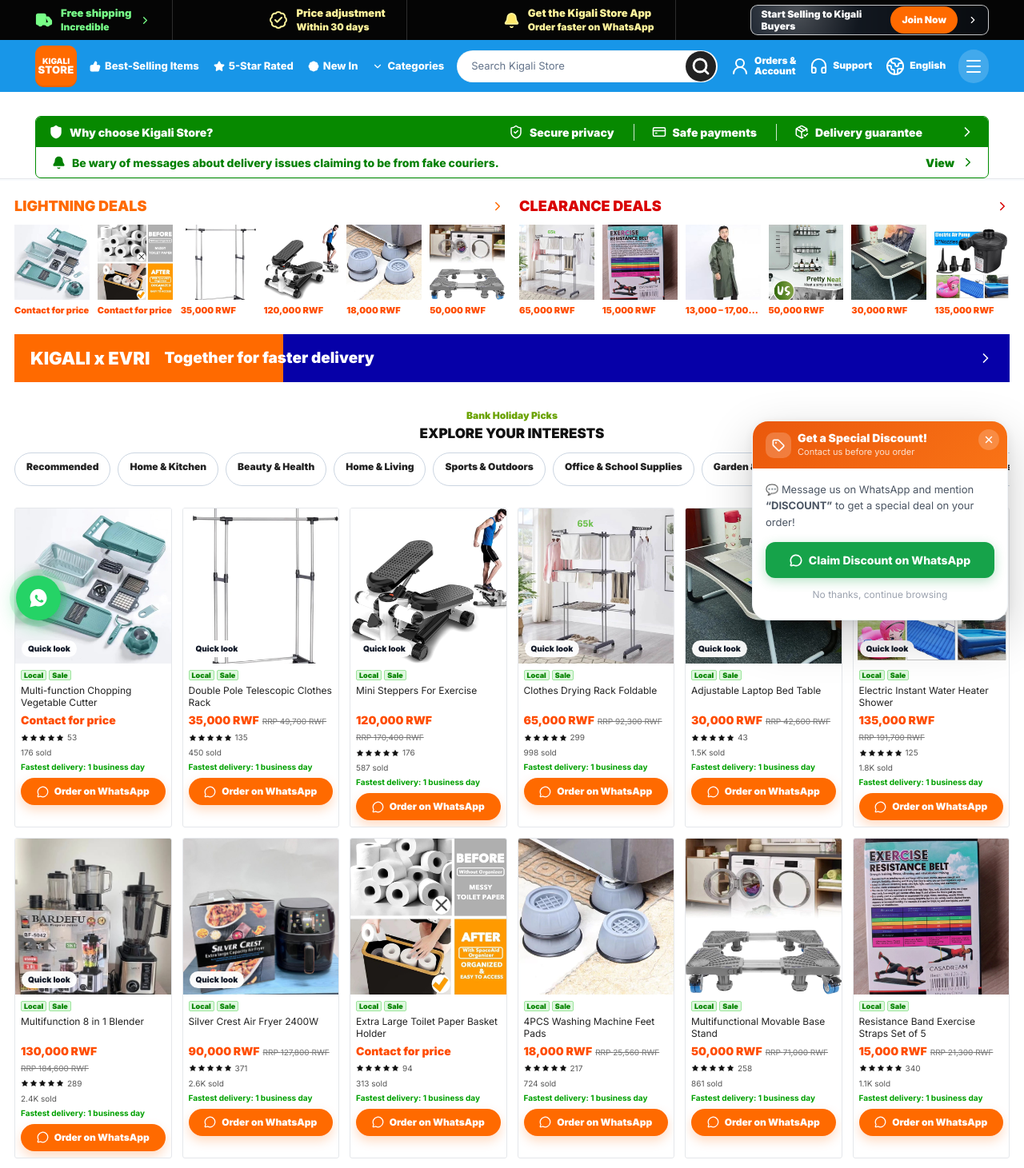
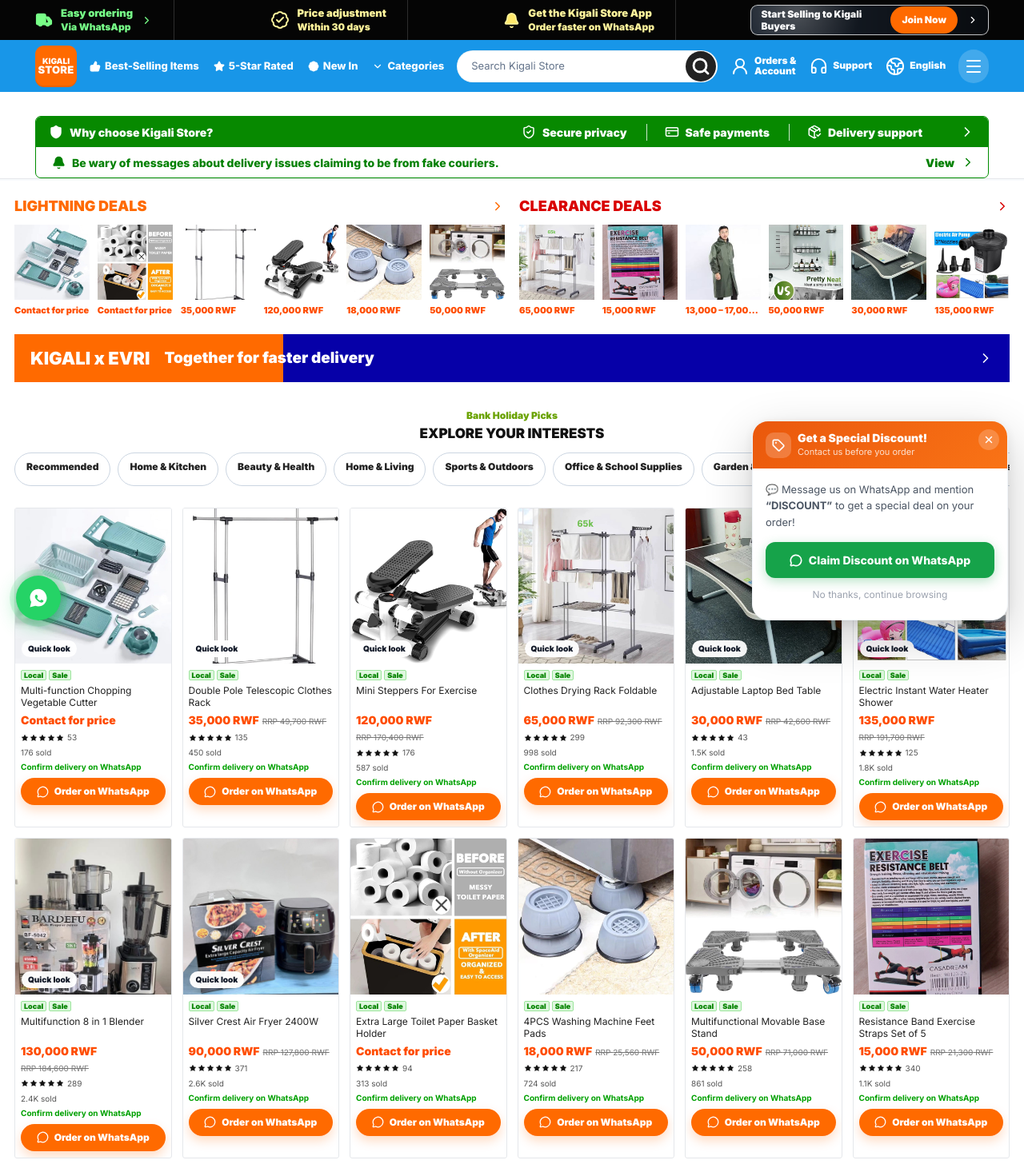
Before and after one commit to luckyusY/kigalionlinestore, a Next.js app: page / in a window 1280 px wide. Shown: the top 1461 px of the page at 80% size. Built offline with nearby package versions, Linux system fonts and the light colour scheme.

Commit message:
Remove free shipping messaging

```diff
--- a/app/admin/page.tsx
+++ b/app/admin/page.tsx
@@ -59,7 +59,7 @@
   phone: "0784 734 956",
   whatsapp: "250784734956",
   deliveryText: "Fast Kigali delivery",
-  announcement: "Free shipping on selected products",
+  announcement: "WhatsApp ordering available",
   supportText: "WhatsApp Orders",
   tiktok: "https://www.tiktok.com/@kigalionlinestore",
   instagram: "https://www.instagram.com/kigali_online_store/",
--- a/app/api/admin/settings/route.ts
+++ b/app/api/admin/settings/route.ts
@@ -32,7 +32,7 @@
     phone: String(body.phone || "0784 734 956"),
     whatsapp: String(body.whatsapp || "250784734956"),
     deliveryText: String(body.deliveryText || "Fast Kigali delivery"),
-    announcement: String(body.announcement || "Free shipping on selected products"),
+    announcement: String(body.announcement || "WhatsApp ordering available"),
     supportText: String(body.supportText || "WhatsApp Orders"),
     tiktok: String(body.tiktok || ""),
     instagram: String(body.instagram || ""),
--- a/components/Header.tsx
+++ b/components/Header.tsx
@@ -62,7 +62,7 @@
       <div className="temu-top-strip">
         <Link href="/products" className="temu-top-item">
           <Truck size={22} fill="#79ff87" />
-          <span><strong>Free shipping</strong><small>Incredible</small></span>
+          <span><strong>Easy ordering</strong><small>Via WhatsApp</small></span>
           <ChevronRight size={15} />
         </Link>
         <Link href="/contact" className="temu-top-item">
@@ -154,7 +154,7 @@
           <span><ShieldCheck size={18} fill="currentColor" /> Why choose Kigali Store?</span>
           <span><ShieldCheck size={18} /> Secure privacy</span>
           <span><CreditCard size={18} /> Safe payments</span>
-          <span><PackageCheck size={18} /> Delivery guarantee</span>
+          <span><PackageCheck size={18} /> Delivery support</span>
           <ChevronRight size={20} />
         </div>
         <div className="temu-trust-alert">
--- a/components/ProductCard.tsx
+++ b/components/ProductCard.tsx
@@ -62,7 +62,7 @@
           <span>{stats.sold} sold</span>
         </div>
 
-        <div className="temu-delivery">Fastest delivery: 1 business day</div>
+        <div className="temu-delivery">Confirm delivery on WhatsApp</div>
 
         <a
           href={`https://wa.me/250784734956?text=${waMsg}`}
```
